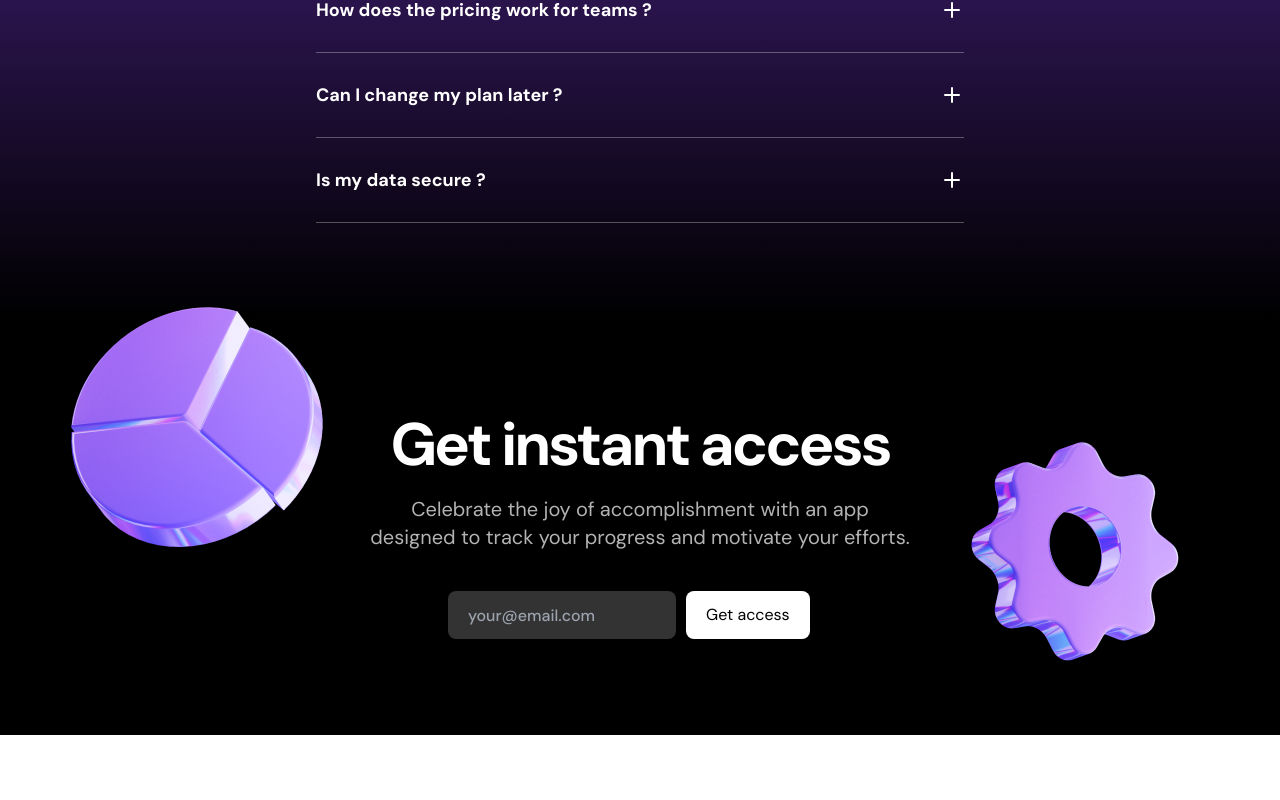
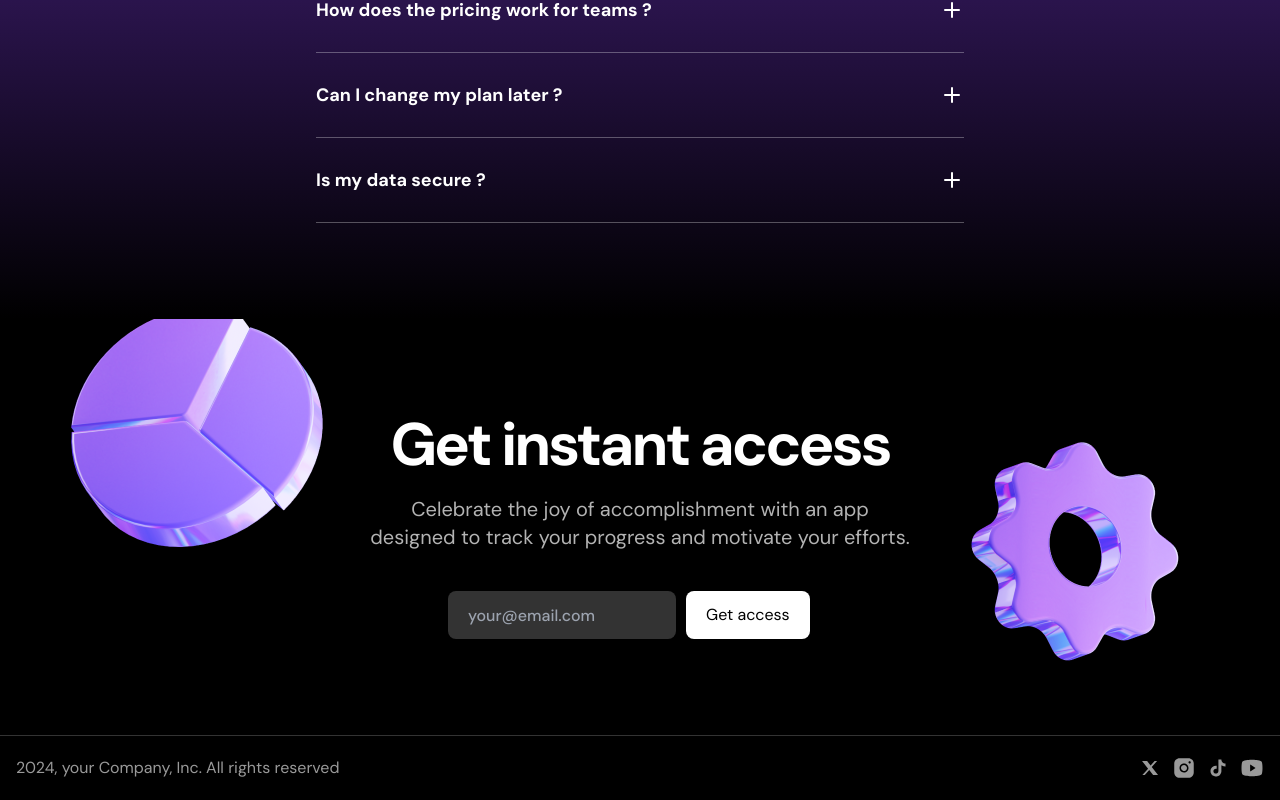
Before and after one commit to tushar-2811/Saas-Landing-Page, a Next.js app: page / in a window 1280 px wide. Shown: the part 3235-4035 px from the top of the page. Before the commit the page ends 3970 px from the top, so only its background shows below. Built offline with nearby package versions, Linux system fonts and the light colour scheme.

Commit message:
add footer

```diff
--- a/src/app/page.tsx
+++ b/src/app/page.tsx
@@ -2,6 +2,7 @@ import Banner from "@/components/Banner";
 import CallToAction from "@/components/CallToAction";
 import FAQs from "@/components/FAQs";
 import Features from "@/components/Features";
+import Footer from "@/components/Footer";
 import Hero from "@/components/Hero";
 import Logoticker from "@/components/Logoticker";
 import Navbar from "@/components/Navbar";
@@ -18,6 +19,7 @@ export default function Home() {
        <Productshowcase/>
        <FAQs/>
        <CallToAction/>
+       <Footer/>
       </>
   );
 }
--- a/src/components/CallToAction.tsx
+++ b/src/components/CallToAction.tsx
@@ -5,7 +5,7 @@ import Image from 'next/image'
 
 const CallToAction = () => {
   return (
-    <div className='bg-black text-white py-[72px] sm:py-24 text-center'>
+    <div className='bg-black text-white py-[72px] sm:py-24 text-center overflow-hidden'>
         <div className="container max-w-xl relative">
 
             <Image src={HelixImage} alt='Helix Image'  className='absolute top-6 left-[calc(100%+36px)] '/>
--- /dev/null
+++ b/src/components/Footer.tsx
@@ -0,0 +1,26 @@
+import React from 'react'
+import Instagram from '../assets/icons/insta.svg'
+import X from '../assets/icons/x-social.svg'
+import Tictok from '../assets/icons/tiktok.svg'
+import Youtube from '../assets/icons/youtube.svg'
+
+const Footer = () => {
+  return (
+    <footer className='py-5 bg-black text-white/60 border-t border-white/20'>
+        <div className="container">
+            <div className='flex flex-col sm:flex-row sm:justify-between gap-4'>
+               <div className='text-center '>2024, your Company, Inc. All rights reserved</div>
+               <ul className='flex justify-center items-center gap-2.5 '>
+               <li><X/></li>
+               <li><Instagram/></li>
+               <li><Tictok/></li>
+               <li><Youtube/></li>
+               </ul>
+            </div>
+        </div>
+
+    </footer>
+  )
+}
+
+export default Footer
```
